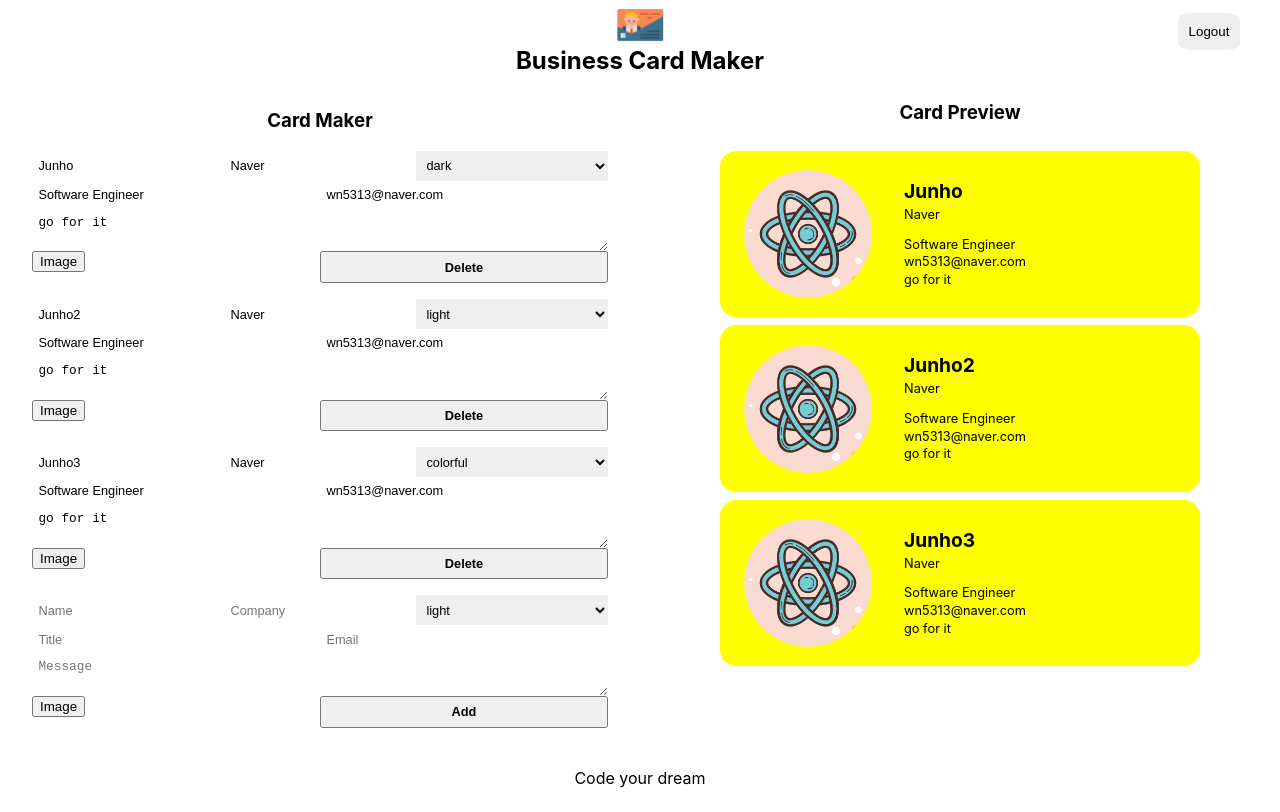
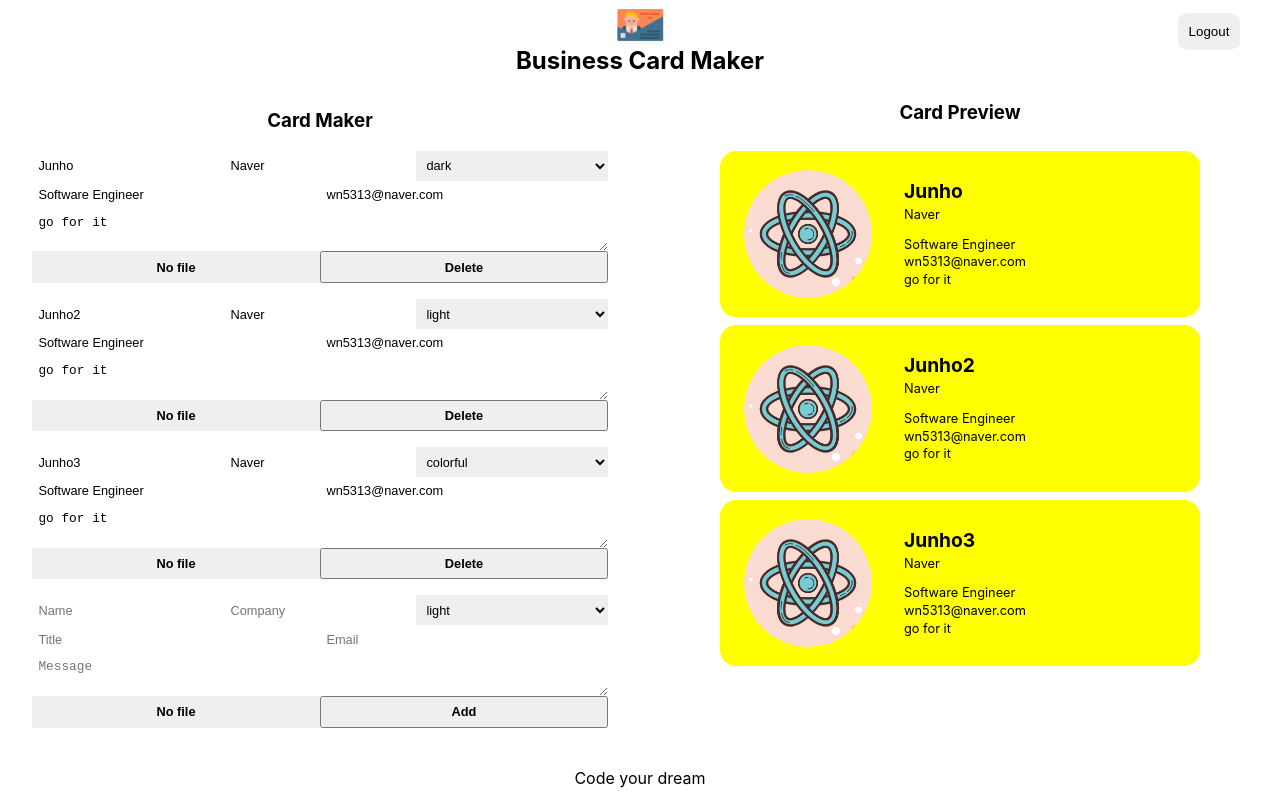
Before and after one commit to junho123/CardMaker, a React (Create React App) app: page /maker in a window 1280 px wide. Built offline with nearby package versions, Linux system fonts and the light colour scheme; no server answers; sample sign-in values are in the browser's storage.

Commit message:
handle image uploading

```diff
--- a/src/app.jsx
+++ b/src/app.jsx
@@ -4,13 +4,16 @@ import Login from "./components/login/login";
 import { BrowserRouter, Route, Routes } from "react-router-dom";
 import Maker from "./components/maker/maker";
 
-function App({ authService }) {
+function App({ FileInput, authService }) {
   return (
     <div className={styles.app}>
       <BrowserRouter>
         <Routes>
           <Route path="/" exact element={<Login authService={authService} />} />
-          <Route path="/maker" element={<Maker authService={authService} />} />
+          <Route
+            path="/maker"
+            element={<Maker FileInput={FileInput} authService={authService} />}
+          />
         </Routes>
       </BrowserRouter>
     </div>
--- a/src/components/card_add_form/card_add_form.jsx
+++ b/src/components/card_add_form/card_add_form.jsx
@@ -1,9 +1,8 @@
-import React, { useRef } from "react";
+import React, { useRef, useState } from "react";
 import styles from "./card_add_form.module.css";
 import Button from "../button/button";
-import ImageFileInput from "../image_file_input/image_file_input";
 
-const CardAddForm = ({ onAdd }) => {
+const CardAddForm = ({ FileInput, onAdd }) => {
   const formRef = useRef();
   const nameRef = useRef();
   const companyRef = useRef();
@@ -11,22 +10,31 @@ const CardAddForm = ({ onAdd }) => {
   const titleRef = useRef();
   const emailRef = useRef();
   const messageRef = useRef();
+  const [file, setFile] = useState({ fileName: null, fileURL: null });
+
+  const onFileChange = (file) => {
+    console.log(file);
+    setFile({
+      fileName: file.name,
+      fileURL: file.url,
+    });
+  };
 
   const onSubmit = (event) => {
-    console.log(event);
     event.preventDefault();
     const card = {
-      id: Date.now(), //uuid
+      id: Date.now(),
       name: nameRef.current.value || "",
       company: companyRef.current.value || "",
       theme: themeRef.current.value,
       title: titleRef.current.value || "",
       email: emailRef.current.value || "",
       message: messageRef.current.value || "",
-      fileName: "",
-      fileURL: "",
+      fileName: file.fileName || "",
+      fileURL: file.fileURL || "",
     };
     formRef.current.reset();
+    setFile({ fileName: null, fileURL: null });
     onAdd(card);
   };
   return (
@@ -76,7 +84,7 @@ const CardAddForm = ({ onAdd }) => {
         placeholder="Message"
       />
       <div className={styles.fileInput}>
-        <ImageFileInput />
+        <FileInput name={file.fileName} onFileChange={onFileChange} />
       </div>
       <Button name="Add" onClick={onSubmit} />
     </form>
--- a/src/components/card_edit_form/card_edit_form.jsx
+++ b/src/components/card_edit_form/card_edit_form.jsx
@@ -1,11 +1,26 @@
 import React, { useRef } from "react";
 import styles from "./card_edit_form.module.css";
 import Button from "../button/button";
-import ImageFileInput from "../image_file_input/image_file_input";
 
-const CardEditForm = ({ card, updateCard, deleteCard }) => {
-  const { name, company, title, email, message, theme, fileName, fileURL } =
-    card;
+const CardEditForm = ({ FileInput, card, updateCard, deleteCard }) => {
+  const {
+    name, //
+    company,
+    title,
+    email,
+    message,
+    theme,
+    fileName,
+    fileURL,
+  } = card;
+
+  const onFileChange = (file) => {
+    updateCard({
+      ...card,
+      fileName: file.name,
+      fileURL: file.url,
+    });
+  };
 
   const onChange = (event) => {
     if (event.currentTarget == null) {
@@ -69,7 +84,7 @@ const CardEditForm = ({ card, updateCard, deleteCard }) => {
         onChange={onChange}
       />
       <div className={styles.fileInput}>
-        <ImageFileInput />
+        <FileInput name={fileName} onFileChange={onFileChange} />
       </div>
       <Button name="Delete" onClick={onSubmit} />
     </form>
--- a/src/components/editor/editor.jsx
+++ b/src/components/editor/editor.jsx
@@ -3,18 +3,19 @@ import CardAddForm from "../card_add_form/card_add_form";
 import CardEditForm from "../card_edit_form/card_edit_form";
 import styles from "./editor.module.css";
 
-const Editor = ({ cards, addCard, updateCard, deleteCard }) => (
+const Editor = ({ FileInput, cards, addCard, updateCard, deleteCard }) => (
   <section className={styles.editor}>
     <h1 className={styles.title}>Card Maker</h1>
     {Object.keys(cards).map((key) => (
       <CardEditForm
         key={key}
+        FileInput={FileInput}
         card={cards[key]}
         updateCard={updateCard}
         deleteCard={deleteCard}
       />
     ))}
-    <CardAddForm onAdd={addCard} />
+    <CardAddForm FileInput={FileInput} onAdd={addCard} />
   </section>
 );
 
--- a/src/components/image_file_input/image_file_input.jsx
+++ b/src/components/image_file_input/image_file_input.jsx
@@ -1,6 +1,38 @@
-import React from "react";
+import React, { useRef } from "react";
 import styles from "./image_file_input.module.css";
 
-const ImageFileInput = (props) => <button>Image</button>;
+const ImageFileInput = ({ imageUploader, name, onFileChange }) => {
+  const inputRef = useRef();
+  const onButtonClick = (event) => {
+    event.preventDefault();
+    inputRef.current.click();
+  };
+
+  const onChange = async (event) => {
+    console.log(event.target.files[0]);
+    const uploaded = await imageUploader.upload(event.target.files[0]);
+    console.log(uploaded);
+    onFileChange({
+      name: uploaded.original_filename,
+      url: uploaded.url,
+    });
+  };
+
+  return (
+    <div className={styles.container}>
+      <input
+        ref={inputRef}
+        className={styles.input}
+        type="file"
+        accept="image/*"
+        name="file"
+        onChange={onChange}
+      />
+      <button className={styles.button} onClick={onButtonClick}>
+        {name || "No file"}
+      </button>
+    </div>
+  );
+};
 
 export default ImageFileInput;
--- a/src/components/image_file_input/image_file_input.module.css
+++ b/src/components/image_file_input/image_file_input.module.css
@@ -0,0 +1,25 @@
+@value makerLightGrey from '../../common/colors.css';
+
+.container {
+  width: 100%;
+  height: 100%;
+  display: flex;
+}
+
+.input {
+  display: none;
+}
+
+.button {
+  width: 100%;
+  background-color: makerLightGrey;
+  font-weight: bold;
+  cursor: pointer;
+  border: 0;
+  outline: 0;
+  font-size: 0.8rem;
+}
+
+.button:hover {
+  opacity: 0.8;
+}
--- a/src/components/maker/maker.jsx
+++ b/src/components/maker/maker.jsx
@@ -6,7 +6,7 @@ import Header from "../header/header";
 import Preview from "../preview/preview";
 import styles from "./maker.module.css";
 
-const Maker = ({ authService }) => {
+const Maker = ({ FileInput, authService }) => {
   const [cards, setCards] = useState({
     1: {
       id: "1",
@@ -76,6 +76,7 @@ const Maker = ({ authService }) => {
       <Header onLogout={onLogout} />
       <div className={styles.container}>
         <Editor
+          FileInput={FileInput}
           cards={cards}
           addCard={createOrUpdateCard}
           updateCard={createOrUpdateCard}
--- a/src/index.js
+++ b/src/index.js
@@ -3,12 +3,18 @@ import ReactDOM from "react-dom";
 import "./index.module.css";
 import App from "./app";
 import AuthService from "./service/auth_service";
+import ImageUploader from "./service/image_uploader";
+import ImageFileInput from "./components/image_file_input/image_file_input";
 
 const authService = new AuthService();
+const imageUploader = new ImageUploader();
+const FileInput = (props) => (
+  <ImageFileInput {...props} imageUploader={imageUploader} />
+);
 
 ReactDOM.render(
   <React.StrictMode>
-    <App authService={authService} />
+    <App authService={authService} FileInput={FileInput} />
   </React.StrictMode>,
   document.getElementById("root")
 );
--- /dev/null
+++ b/src/service/image_uploader.js
@@ -0,0 +1,18 @@
+class ImageUploader {
+  async upload(file) {
+    const data = new FormData();
+    data.append("file", file);
+    data.append("upload_preset", "pdzaoz52");
+
+    const result = await fetch(
+      "https://api.cloudinary.com/v1_1/drqni4rhj/upload",
+      {
+        method: "POST",
+        body: data,
+      }
+    );
+    return await result.json();
+  }
+}
+
+export default ImageUploader;
```
